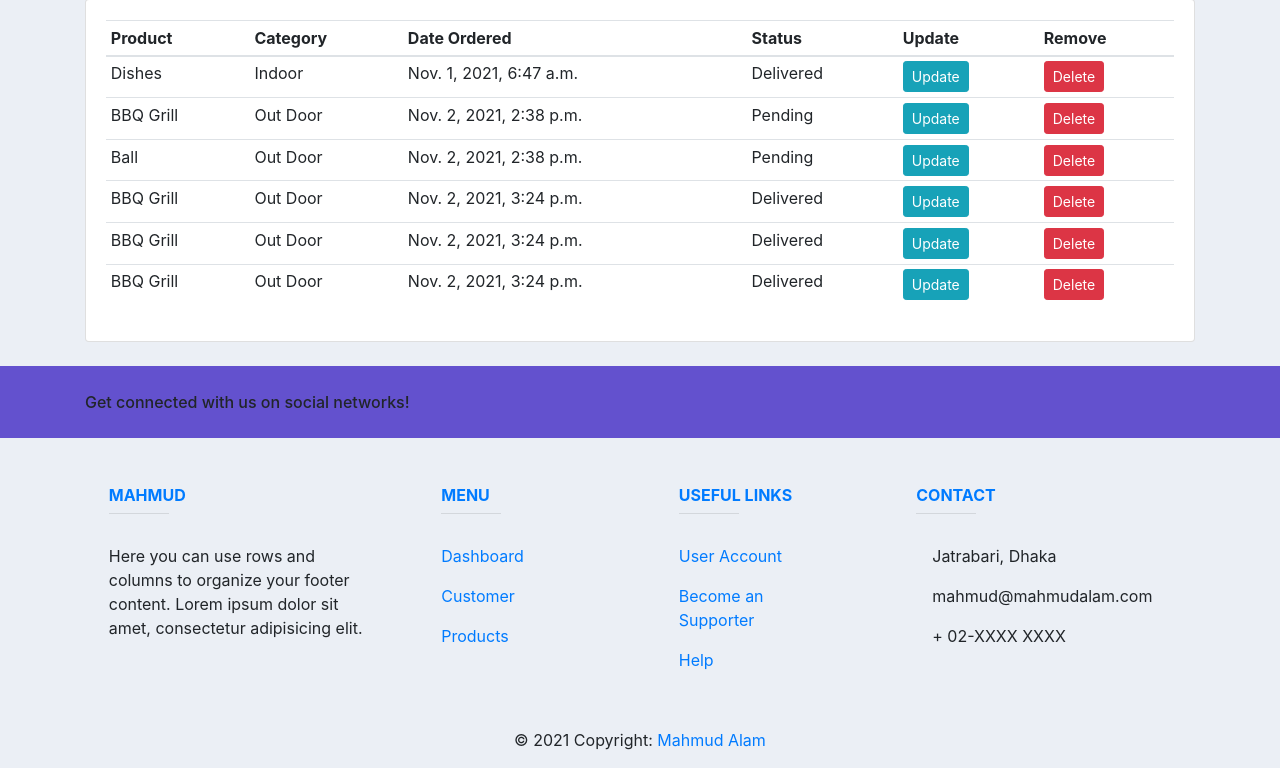
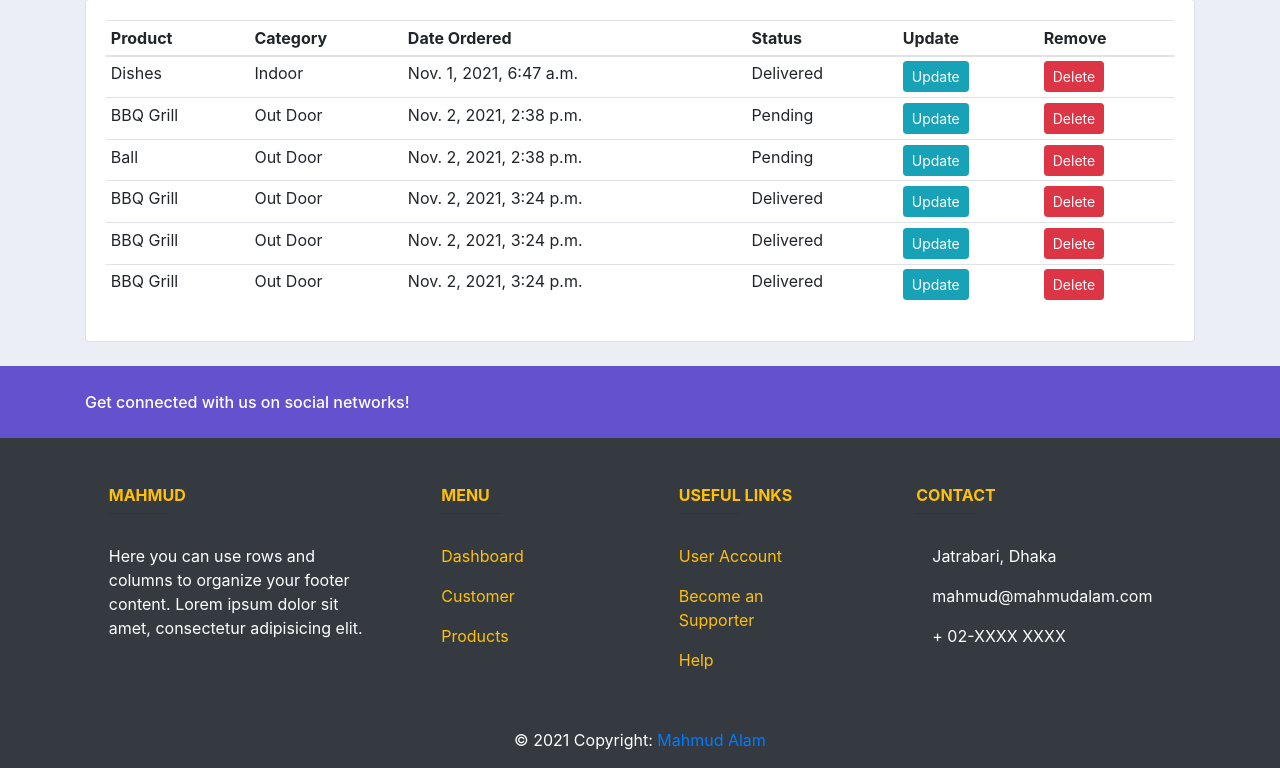
Before and after one commit to Mahmud-Alam/django_crm, a Django app: page /customer/1 in a window 1280 px wide. Shown: the part 405-1173 px from the top of the page. Run offline with Django 3.2, Linux system fonts and the light colour scheme; data comes from the database, SQL or seed files in the repository; some libraries are stand-ins or nearby versions.

Commit message:
adding some style on footer

```diff
--- a/accounts/templates/accounts/footer.html
+++ b/accounts/templates/accounts/footer.html
@@ -1,6 +1,6 @@
 {% load static %}
 
-<footer class="page-footer font-small unique-color-dark">
+<footer class="page-footer font-small unique-color-dark bg-dark text-white">
     <div style="background-color: #6351ce;">
       <div class="container">
         <div class="row py-4 d-flex align-items-center">
@@ -21,29 +21,29 @@
     <div class="container text-center text-md-left mt-5">
       <div class="row mt-3">
         <div class="col-md-3 col-lg-4 col-xl-3 mx-auto mb-4">
-          <h6 class="text-primary text-uppercase font-weight-bold">MAHMUD</h6>
+          <h6 class="text-warning text-uppercase font-weight-bold">MAHMUD</h6>
           <hr class="deep-purple accent-2 mb-4 mt-0 d-inline-block mx-auto" style="width: 60px;">
           <p>Here you can use rows and columns to organize your footer content. Lorem ipsum dolor sit amet, consectetur adipisicing elit.</p>
         </div>
 
         <div class="col-md-2 col-lg-2 col-xl-2 mx-auto mb-4">
-          <h6 class="text-primary text-uppercase font-weight-bold">Menu</h6>
+          <h6 class="text-warning text-uppercase font-weight-bold">Menu</h6>
           <hr class="deep-purple accent-2 mb-4 mt-0 d-inline-block mx-auto" style="width: 60px;">
-          <p><a href="#!">Dashboard</a></p>
-          <p><a href="#!">Customer</a></p>
-          <p><a href="#!">Products</a></p>
+          <p><a class="text-warning" href="#!">Dashboard</a></p>
+          <p><a class="text-warning" href="#!">Customer</a></p>
+          <p><a class="text-warning" href="#!">Products</a></p>
         </div>
 
         <div class="col-md-3 col-lg-2 col-xl-2 mx-auto mb-4">
-          <h6 class="text-primary text-uppercase font-weight-bold">Useful links</h6>
+          <h6 class="text-warning text-uppercase font-weight-bold">Useful links</h6>
           <hr class="deep-purple accent-2 mb-4 mt-0 d-inline-block mx-auto" style="width: 60px;">
-          <p><a href="#!">User Account</a></p>
-          <p><a href="#!">Become an Supporter</a></p>
-          <p><a href="#!">Help</a></p>
+          <p><a class="text-warning" href="#!">User Account</a></p>
+          <p><a class="text-warning" href="#!">Become an Supporter</a></p>
+          <p><a class="text-warning" href="#!">Help</a></p>
         </div>
 
         <div class="col-md-4 col-lg-3 col-xl-3 mx-auto mb-md-0 mb-4">
-          <h6 class="text-primary text-uppercase font-weight-bold">Contact</h6>
+          <h6 class="text-warning text-uppercase font-weight-bold">Contact</h6>
           <hr class="deep-purple accent-2 mb-4 mt-0 d-inline-block mx-auto" style="width: 60px;">
           <p><i class="fas fa-home mr-3"></i> Jatrabari, Dhaka</p>
           <p><i class="fas fa-envelope mr-3"></i> mahmud@mahmudalam.com</p>
```
